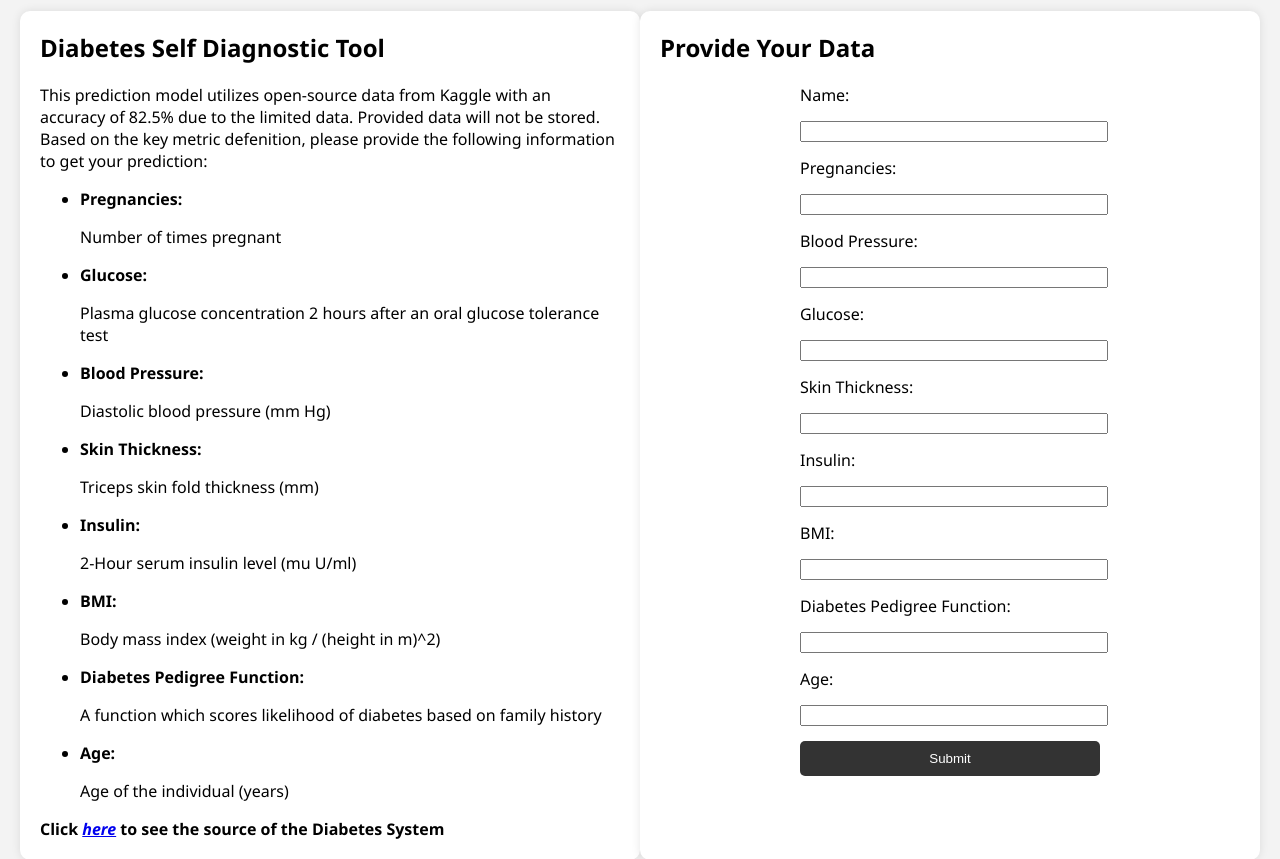
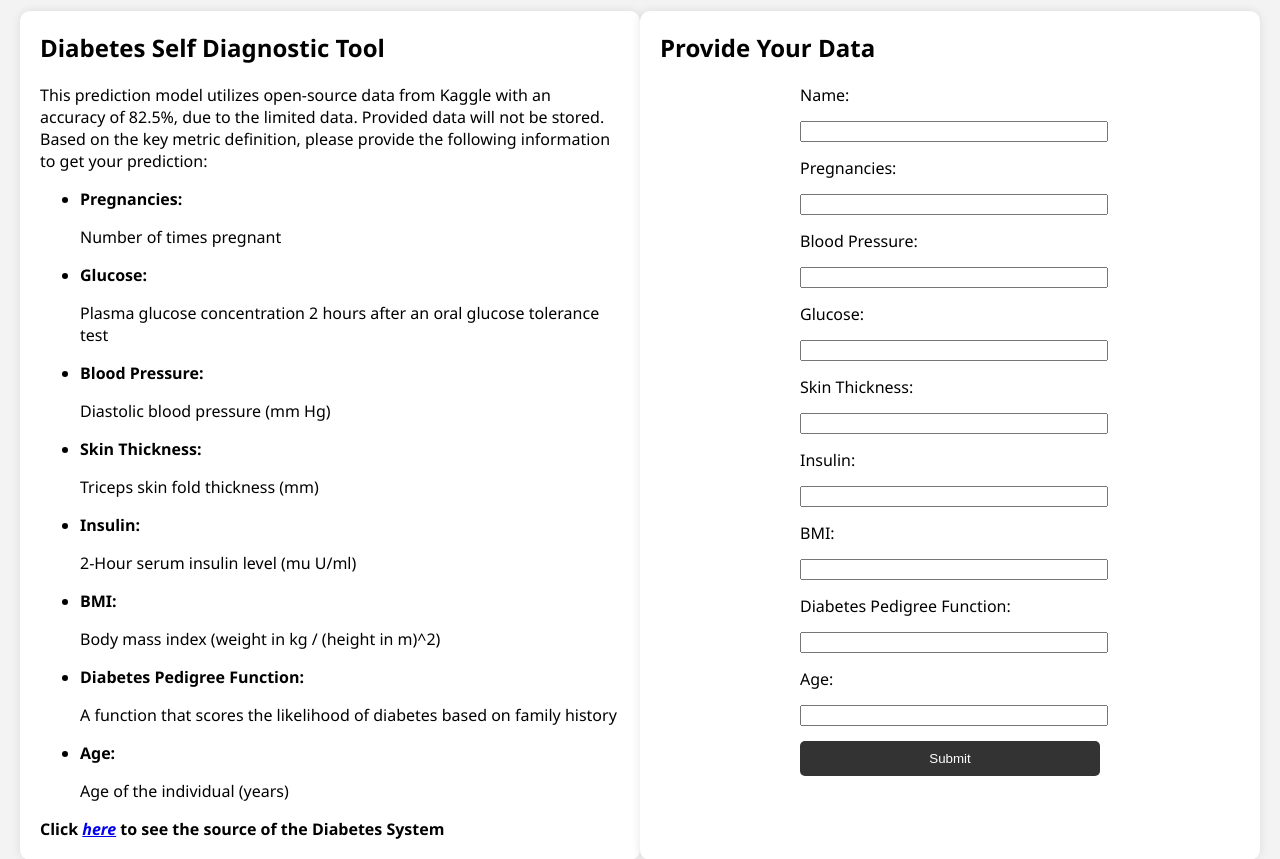
Before and after one commit to teamz88/diabetes_website, a Django app: page / in a window 1280 px wide. Shown: the part 135-994 px from the top of the page. Run offline with Django 3.2, Linux system fonts and the light colour scheme.

Commit message:
Update index.html

```diff
--- a/templates/index.html
+++ b/templates/index.html
@@ -101,7 +101,7 @@
         <div class="userDataContainer">
             <section class="userDataSection">
                 <h2>Diabetes Self Diagnostic Tool</h2>
-                <p>This prediction model utilizes open-source data from Kaggle with an accuracy of 82.5% due to the limited data. Provided data will not be stored. Based on the key metric defenition, please provide the following information to get your prediction:</p>
+                <p>This prediction model utilizes open-source data from Kaggle with an accuracy of 82.5%, due to the limited data. Provided data will not be stored. Based on the key metric definition, please provide the following information to get your prediction:</p>
                 <ul>
                 <li>
                     <p><strong>Pregnancies:</strong></p>
@@ -129,7 +129,7 @@
                 </li>
                 <li>
                     <p><strong>Diabetes Pedigree Function:</strong></p>
-                    <span>A function which scores likelihood of diabetes based on family history</span>
+                    <span>A function that scores the likelihood of diabetes based on family history</span>
                 </li>
                 <li>
                     <p><strong>Age:</strong></p>
```
